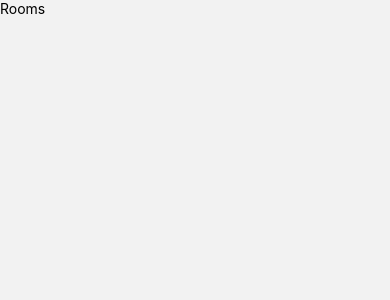
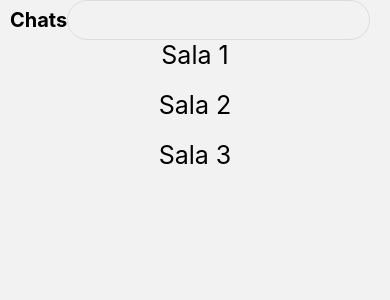
Before and after one commit to cesarzxk/react-native-socket-io-chat, a React Native app: screen /home in a window 390 px wide. Shown: the top 300 px of the page. Built offline with nearby package versions, Linux system fonts and the light colour scheme.

Commit message:
feat implement rooms

```diff
--- a/src/screens/rooms/index.tsx
+++ b/src/screens/rooms/index.tsx
@@ -1,10 +1,62 @@
-import React from "react";
-import { Text, View } from "react-native";
+import { useNavigation } from "@react-navigation/native";
+import React, { useMemo, useState } from "react";
+import { Text, TextInput, TouchableOpacity, View } from "react-native";
+import { styles } from "../chat/styles.native";
+import AsyncStorage from "@react-native-async-storage/async-storage";
 
 export default function Rooms() {
+  const navigation = useNavigation();
+  const [user, setUser] = useState('')
+
+  async function recoveryUser() {
+    const result = (await AsyncStorage.getItem("username")) || ''
+    setUser(result)
+  }
+
+  useMemo(() => {
+    recoveryUser()
+  }, [])
   return (
-    <View>
-      <Text>Rooms</Text>
+    <View style={{ paddingHorizontal: 10 }}>
+      <View style={styles.code}>
+        <Text style={{ fontSize: 20, fontWeight: "bold" }}>Chats</Text>
+        <TextInput
+          value={user}
+          defaultValue={user}
+          onChangeText={(text) => {
+            AsyncStorage.setItem("usename", text)
+            setUser(text)
+          }}
+          style={styles.codeText}
+        />
+      </View>
+
+      <TouchableOpacity
+        onPress={() =>
+          navigation.navigate("chat", { roomId: 1, roomName: "Sala 1", user: user })
+        }
+        style={{ justifyContent: "center", alignItems: "center" }}
+      >
+        <Text style={{ height: 50, fontSize: 25 }}>Sala 1</Text>
+      </TouchableOpacity>
+
+      <TouchableOpacity
+        onPress={() =>
+          navigation.navigate("chat", { roomId: 2, roomName: "Sala 2", user: user })
+        }
+        style={{ justifyContent: "center", alignItems: "center" }}
+      >
+        <Text style={{ height: 50, fontSize: 25 }}>Sala 2</Text>
+      </TouchableOpacity>
+
+      <TouchableOpacity
+        onPress={() =>
+          navigation.navigate("chat", { roomId: 3, roomName: "Sala 3", user: user })
+        }
+        style={{ justifyContent: "center", alignItems: "center" }}
+      >
+        <Text style={{ height: 50, fontSize: 25 }}>Sala 3</Text>
+      </TouchableOpacity>
     </View>
   );
 }
```
